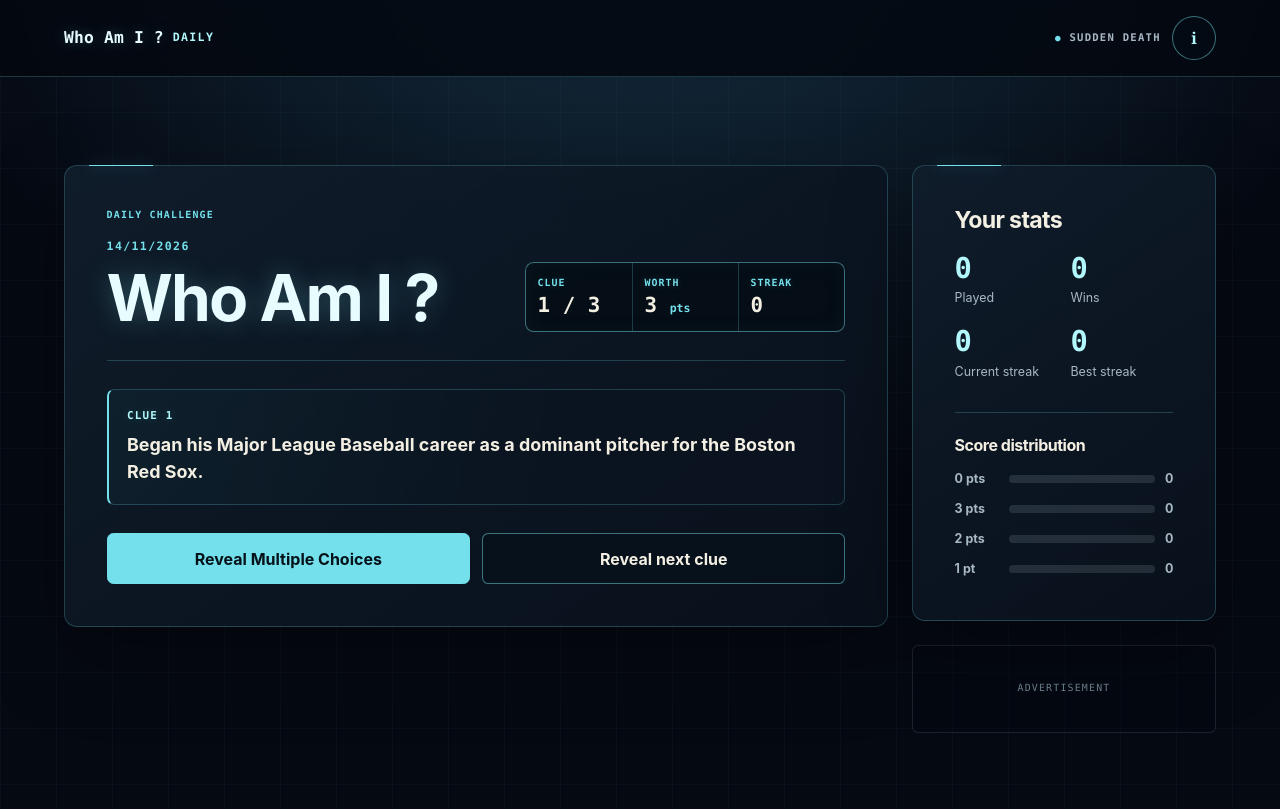
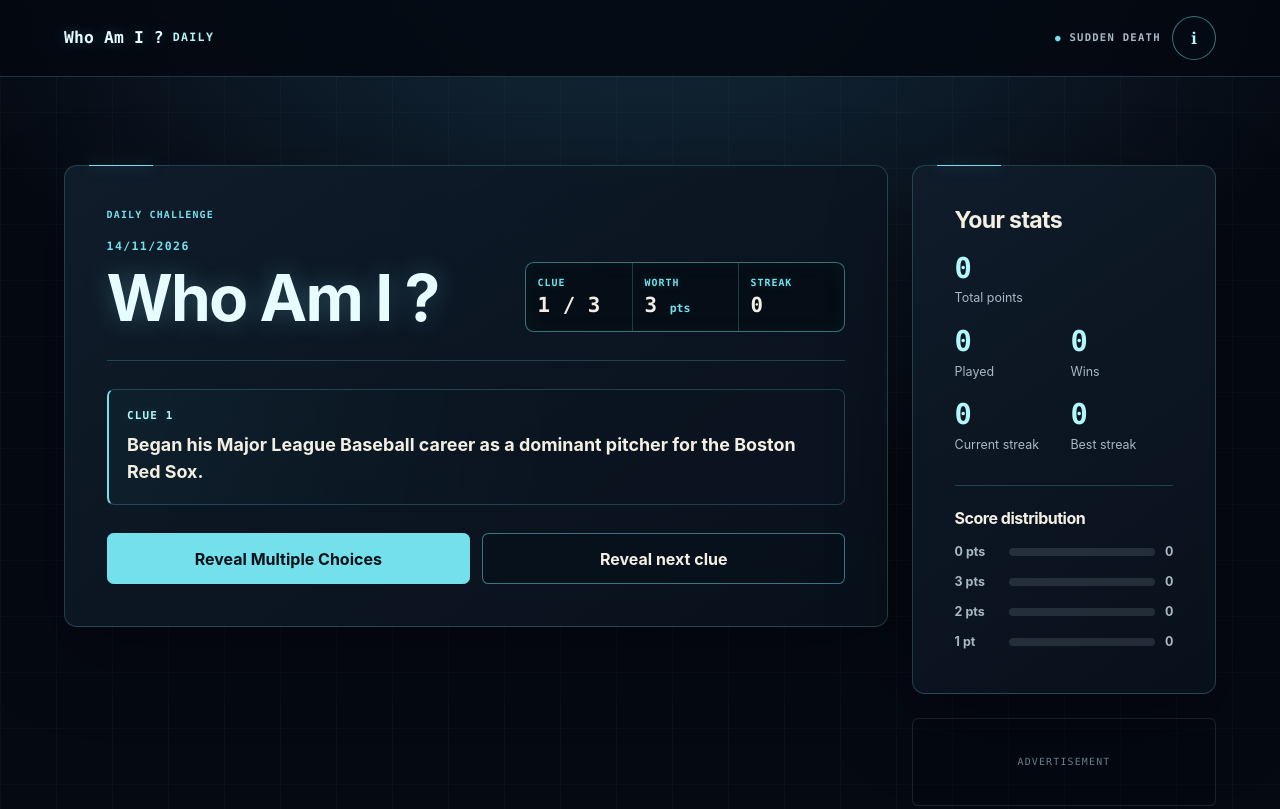
Before and after one commit to mikerobins1959-design/who-am-i-daily-poc, a website with bundled scripts: page index.html in a window 1280 px wide. Shown: the top 809 px of the page. Built offline with nearby package versions, Linux system fonts and the light colour scheme.

Commit message:
Display cumulative points from saved game statistics

```diff
--- a/css/styles.css
+++ b/css/styles.css
@@ -617,6 +617,10 @@ main {
   line-height: 1;
 }
 
+.stats-grid .stat-total-points {
+  grid-column: 1 / -1;
+}
+
 .stats-grid dt {
   order: 2;
   margin-block-start: 0.4rem;
--- a/index.html
+++ b/index.html
@@ -317,6 +317,10 @@
         <aside id="stats-panel" class="stats-card" aria-labelledby="stats-title" hidden>
           <h2 id="stats-title">Your stats</h2>
           <dl class="stats-grid">
+            <div class="stat-total-points">
+              <dt>Total points</dt>
+              <dd id="stat-total-points">0</dd>
+            </div>
             <div>
               <dt>Played</dt>
               <dd id="stat-played">0</dd>
--- a/js/app.js
+++ b/js/app.js
@@ -11,6 +11,7 @@ import {
   findPuzzleForDate,
   formatDisplayDate,
   getLocalDateKey,
+  getTotalPoints,
   isGameComplete,
   parseStoredState,
   prepareStateForDate,
@@ -49,6 +50,7 @@ const elements = {
   manualSharePanel: document.querySelector("#manual-share-panel"),
   manualShareText: document.querySelector("#manual-share-text"),
   statsPanel: document.querySelector("#stats-panel"),
+  statTotalPoints: document.querySelector("#stat-total-points"),
   statPlayed: document.querySelector("#stat-played"),
   statWins: document.querySelector("#stat-wins"),
   statCurrentStreak: document.querySelector("#stat-current-streak"),
@@ -474,6 +476,7 @@ function showView(view) {
 }
 
 function renderStats(stats) {
+  elements.statTotalPoints.textContent = String(getTotalPoints(stats));
   elements.statPlayed.textContent = String(stats.played);
   elements.statWins.textContent = String(stats.wins);
   elements.statCurrentStreak.textContent = String(stats.currentStreak);
--- a/js/game.js
+++ b/js/game.js
@@ -121,6 +121,11 @@ export function createDefaultStats() {
       "0": 0,
     },
   };
+}
+
+export function getTotalPoints(stats) {
+  const distribution = stats.scoreDistribution;
+  return 3 * distribution["3"] + 2 * distribution["2"] + distribution["1"];
 }
 
 export function createGameState(dateKey, stats = createDefaultStats(), lastCompletedDate = null) {
```
Also changed, not shown: TESTING.md (+11 -0 lines), tests/game.test.mjs (+32 -0 lines).
